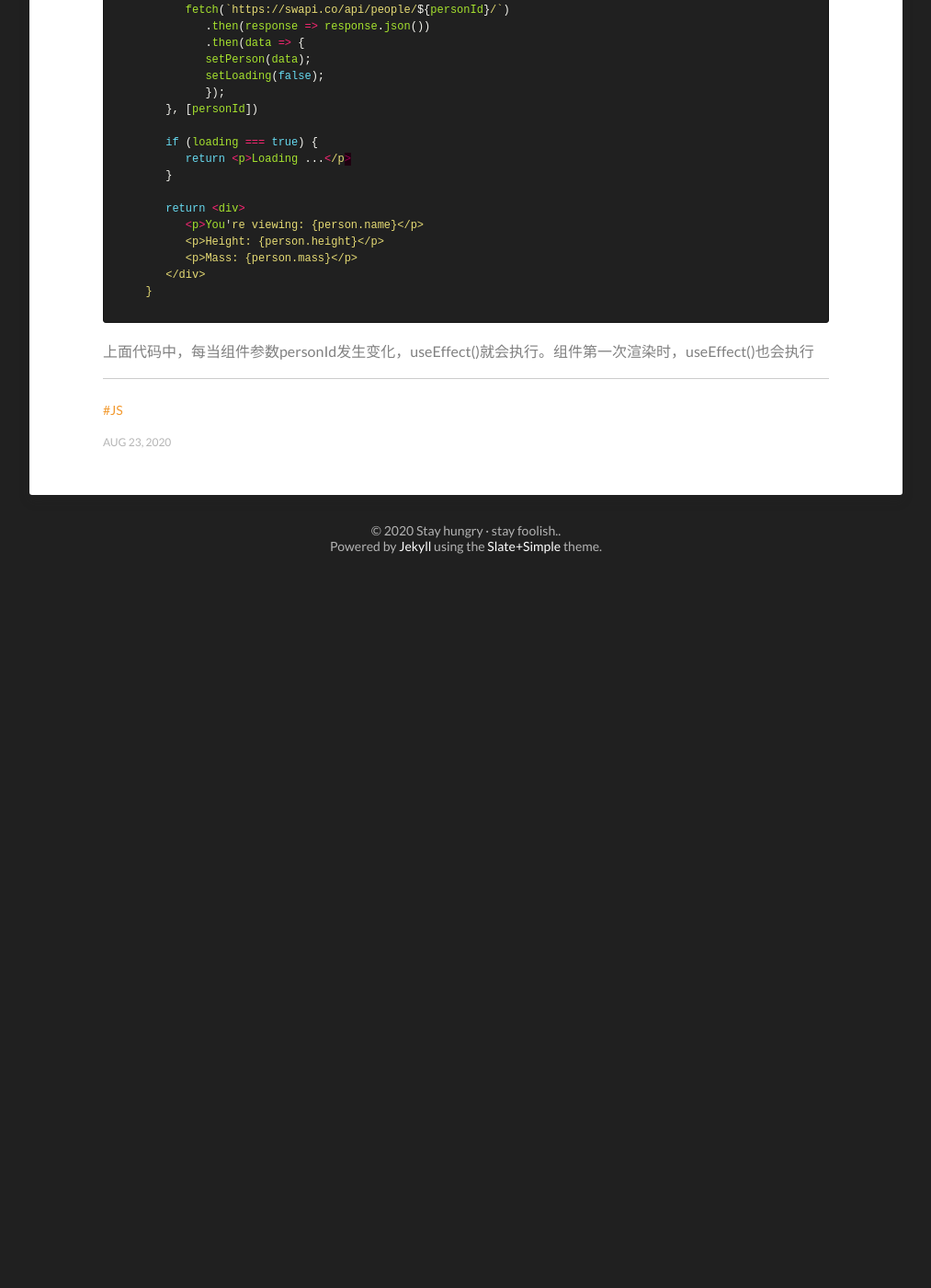
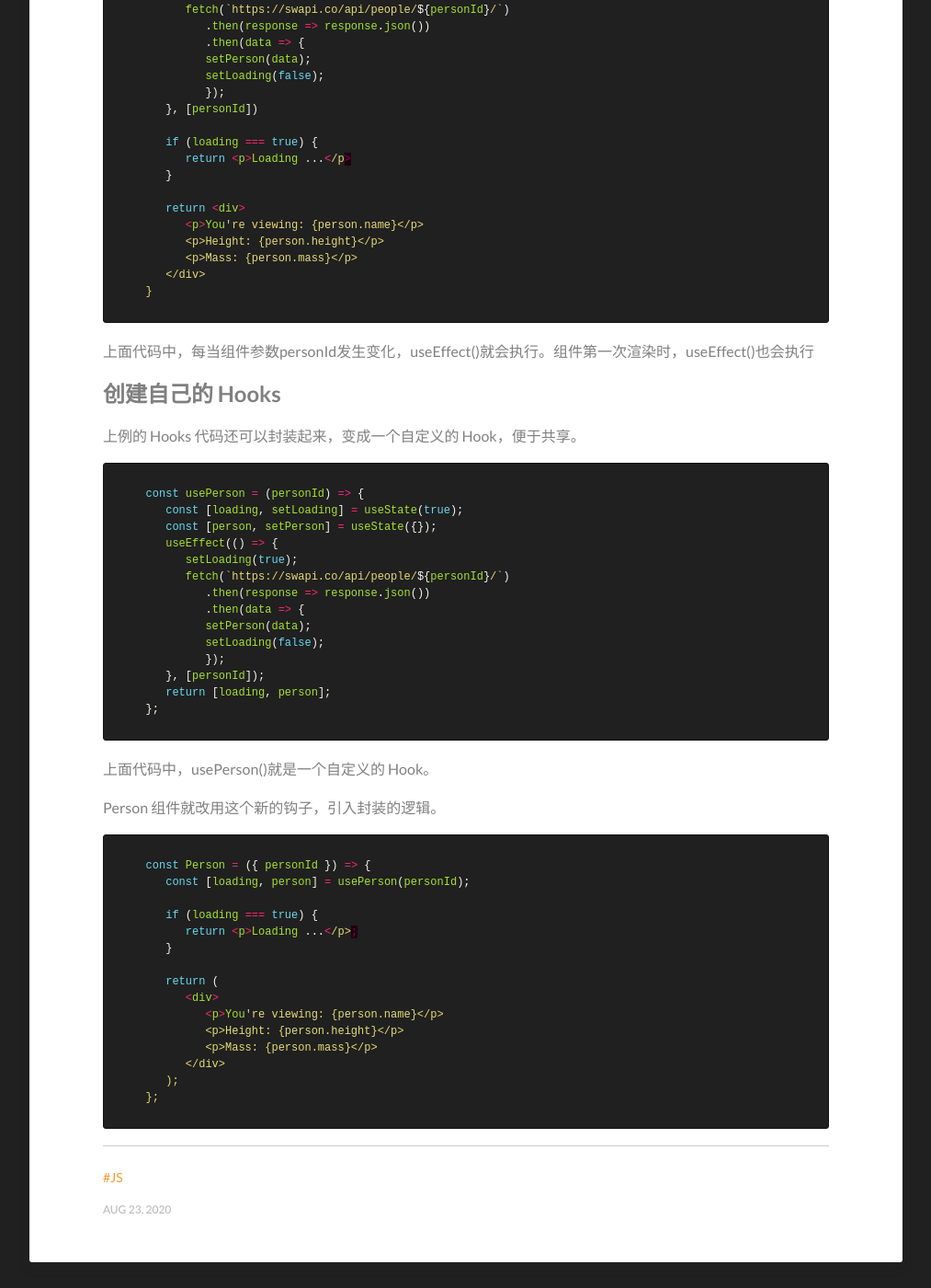
Before and after one commit to zhangjiali0627/zhangjiali0627.github.io, a Jekyll site: the page built from _posts/2020-08-23-reactHooks.md, in a window 1280 px wide and 1400 px high, scrolled down 5659 px. Shown: the whole window at 92% size, without its empty margins (133-1146 px from the left). Built offline with Jekyll 4.4.1, drawn with Linux system fonts in a browser that asks for light colours; before the commit the page ends 6289 px from its top, so only the background shows below that.

Commit message:
feat: 增加react Hooks

````diff
--- a/_posts/2020-08-23-reactHooks.md
+++ b/_posts/2020-08-23-reactHooks.md
@@ -237,3 +237,44 @@ useEffect(()  =>  {
    }
 ```
 上面代码中，每当组件参数personId发生变化，useEffect()就会执行。组件第一次渲染时，useEffect()也会执行
+
+## 创建自己的 Hooks
+
+上例的 Hooks 代码还可以封装起来，变成一个自定义的 Hook，便于共享。
+
+```js
+   const usePerson = (personId) => {
+      const [loading, setLoading] = useState(true);
+      const [person, setPerson] = useState({});
+      useEffect(() => {
+         setLoading(true);
+         fetch(`https://swapi.co/api/people/${personId}/`)
+            .then(response => response.json())
+            .then(data => {
+            setPerson(data);
+            setLoading(false);
+            });
+      }, [personId]);
+      return [loading, person];
+   };
+```
+上面代码中，usePerson()就是一个自定义的 Hook。
+
+Person 组件就改用这个新的钩子，引入封装的逻辑。
+```js
+   const Person = ({ personId }) => {
+      const [loading, person] = usePerson(personId);
+
+      if (loading === true) {
+         return <p>Loading ...</p>;
+      }
+
+      return (
+         <div>
+            <p>You're viewing: {person.name}</p>
+            <p>Height: {person.height}</p>
+            <p>Mass: {person.mass}</p>
+         </div>
+      );
+   };
+```
````
